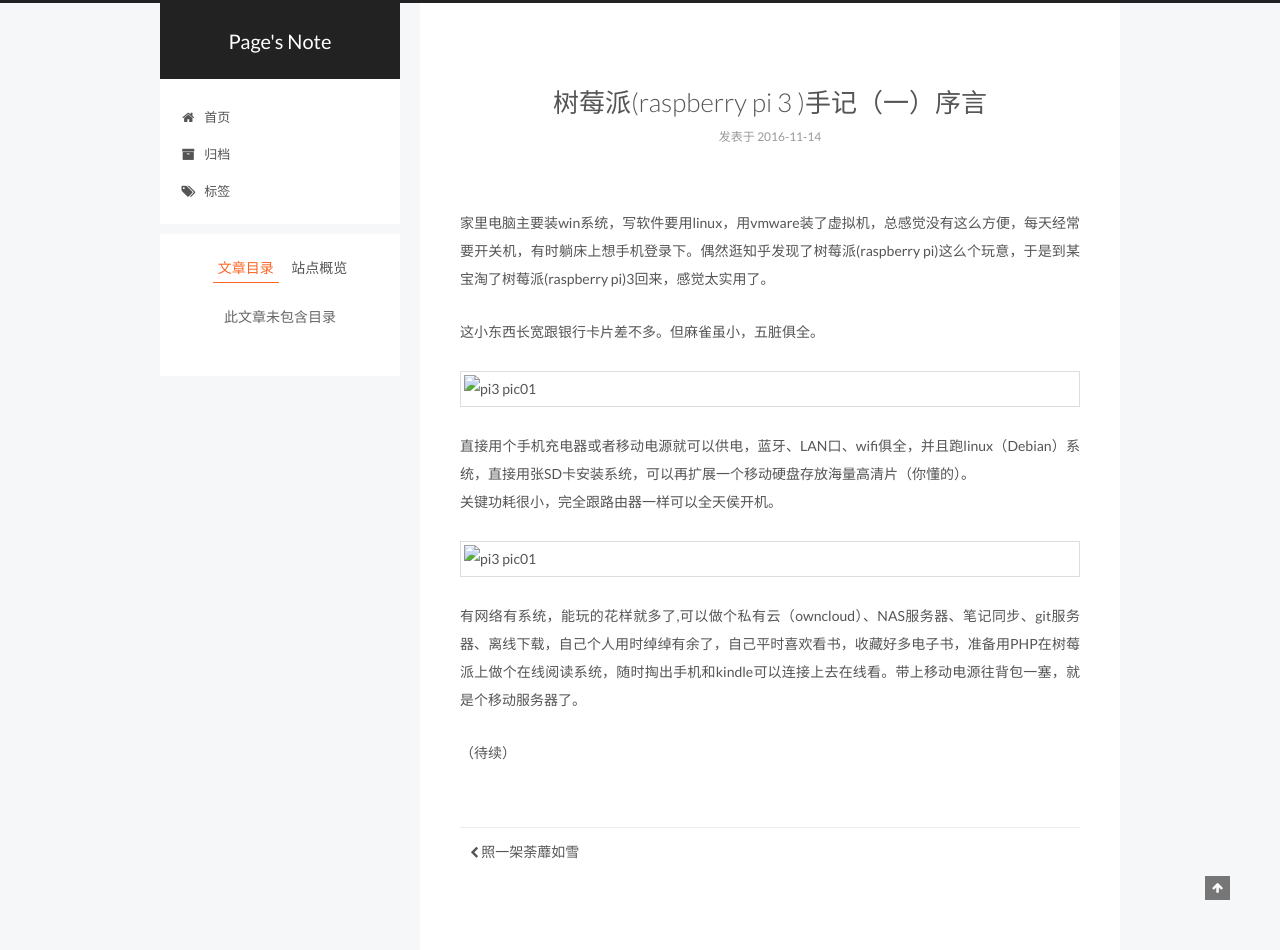
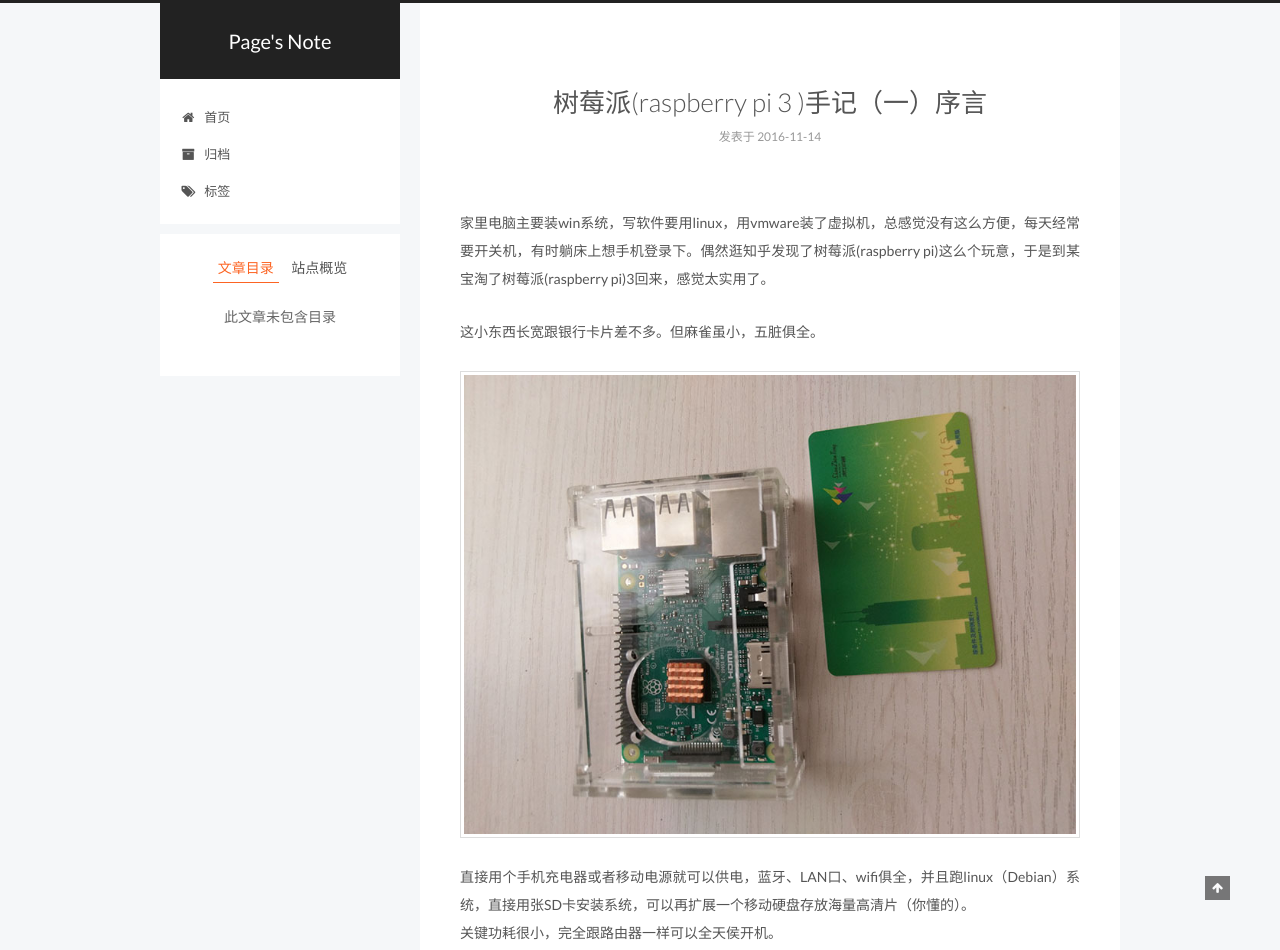
Before and after one commit to pagewong/pagewong.github.io, a plain HTML site: page 2016/11/14/树莓派-raspberry-pi-3-手记（一）序言/index.html in a window 1280 px wide. Shown: the top 950 px of the page. Drawn offline with Linux system fonts and the light colour scheme.

Commit message:
Site updated: 2016-11-16 08:34:15

```diff
--- a/2016/11/14/树莓派-raspberry-pi-3-手记（一）序言/index.html
+++ b/2016/11/14/树莓派-raspberry-pi-3-手记（一）序言/index.html
@@ -96,16 +96,16 @@
 这小东西长宽跟银行卡片差不多。但麻雀虽小，五脏俱全。
 
 直接用个手机充电器或者移动电源就可以供电，蓝牙、LAN口、wifi俱全，并">
-<meta property="og:image" content="http://yoursite.com/source/images/pi01.jpg">
-<meta property="og:image" content="http://yoursite.com/source/images/pi02.jpg">
-<meta property="og:updated_time" content="2016-11-14T15:18:35.559Z">
+<meta property="og:image" content="https://raw.githubusercontent.com/pagewong/pagewong.github.io/master/images/pi01.jpg">
+<meta property="og:image" content="https://raw.githubusercontent.com/pagewong/pagewong.github.io/master/images/pi02.jpg">
+<meta property="og:updated_time" content="2016-11-16T00:33:30.553Z">
 <meta name="twitter:card" content="summary">
 <meta name="twitter:title" content="树莓派(raspberry pi 3 )手记（一）序言">
 <meta name="twitter:description" content="家里电脑主要装win系统，写软件要用linux，用vmware装了虚拟机，总感觉没有这么方便，每天经常要开关机，有时躺床上想手机登录下。偶然逛知乎发现了树莓派(raspberry pi)这么个玩意，于是到某宝淘了树莓派(raspberry pi)3回来，感觉太实用了。
 这小东西长宽跟银行卡片差不多。但麻雀虽小，五脏俱全。
 
 直接用个手机充电器或者移动电源就可以供电，蓝牙、LAN口、wifi俱全，并">
-<meta name="twitter:image" content="http://yoursite.com/source/images/pi01.jpg">
+<meta name="twitter:image" content="https://raw.githubusercontent.com/pagewong/pagewong.github.io/master/images/pi01.jpg">
 
 
 
@@ -285,9 +285,9 @@
 
         <p>家里电脑主要装win系统，写软件要用linux，用vmware装了虚拟机，总感觉没有这么方便，每天经常要开关机，有时躺床上想手机登录下。偶然逛知乎发现了树莓派(raspberry pi)这么个玩意，于是到某宝淘了树莓派(raspberry pi)3回来，感觉太实用了。</p>
 <p>这小东西长宽跟银行卡片差不多。但麻雀虽小，五脏俱全。</p>
-<p><img src="/source/images/pi01.jpg" alt="pi3 pic01"></p>
+<p><img src="https://raw.githubusercontent.com/pagewong/pagewong.github.io/master/images/pi01.jpg" alt="pi3 pic01"></p>
 <p>直接用个手机充电器或者移动电源就可以供电，蓝牙、LAN口、wifi俱全，并且跑linux（Debian）系统，直接用张SD卡安装系统，可以再扩展一个移动硬盘存放海量高清片（你懂的）。<br>关键功耗很小，完全跟路由器一样可以全天侯开机。</p>
-<p><img src="/source/images/pi02.jpg" alt="pi3 pic01"></p>
+<p><img src="https://raw.githubusercontent.com/pagewong/pagewong.github.io/master/images/pi02.jpg" alt="pi3 pic01"></p>
 <p>有网络有系统，能玩的花样就多了,可以做个私有云（owncloud）、NAS服务器、笔记同步、git服务器、离线下载，自己个人用时绰绰有余了，自己平时喜欢看书，收藏好多电子书，准备用PHP在树莓派上做个在线阅读系统，随时掏出手机和kindle可以连接上去在线看。带上移动电源往背包一塞，就是个移动服务器了。</p>
 <p>（待续）</p>
 
--- a/css/main.css
+++ b/css/main.css
@@ -1549,7 +1549,7 @@
   width: 4px;
   height: 4px;
   border-radius: 50%;
-  background: #f9440b;
+  background: #f9f;
 }
 .links-of-blogroll {
   font-size: 13px;
```
Also changed, not shown: index.html (+2 -2 lines).
